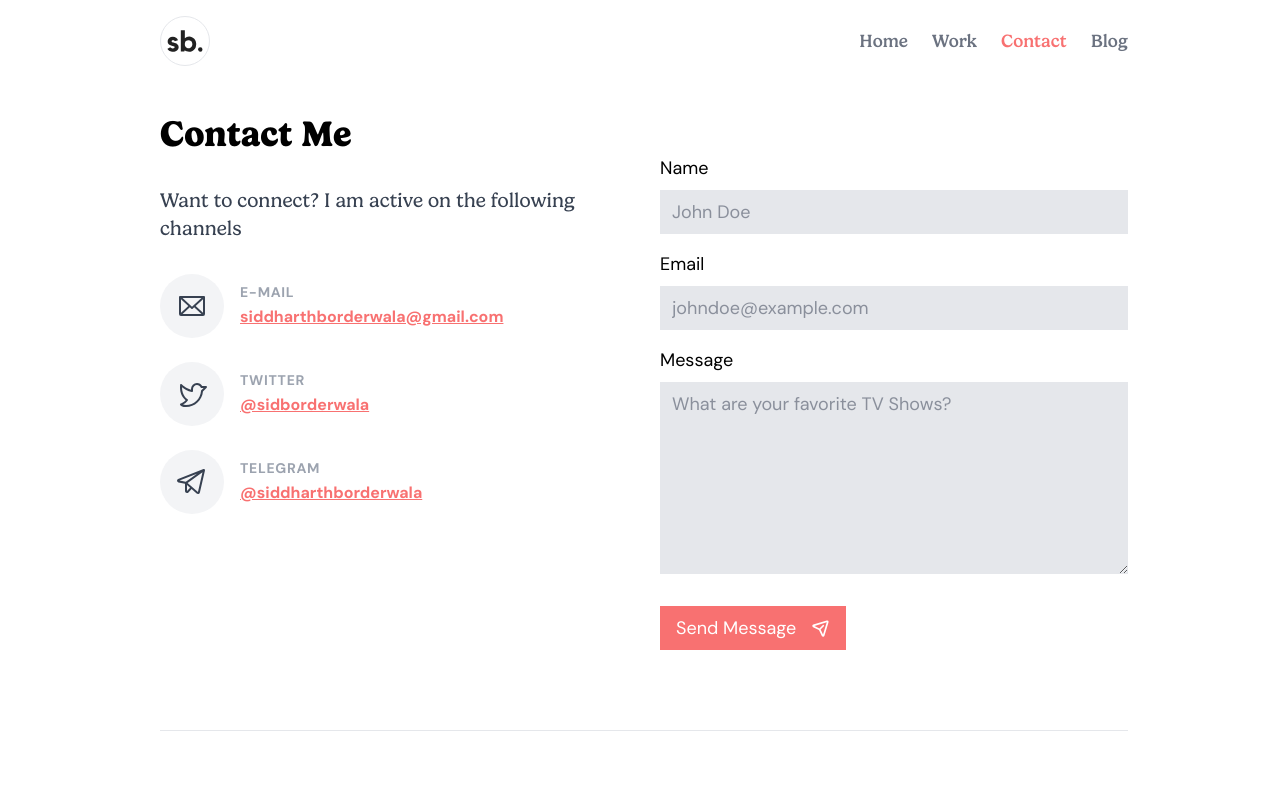
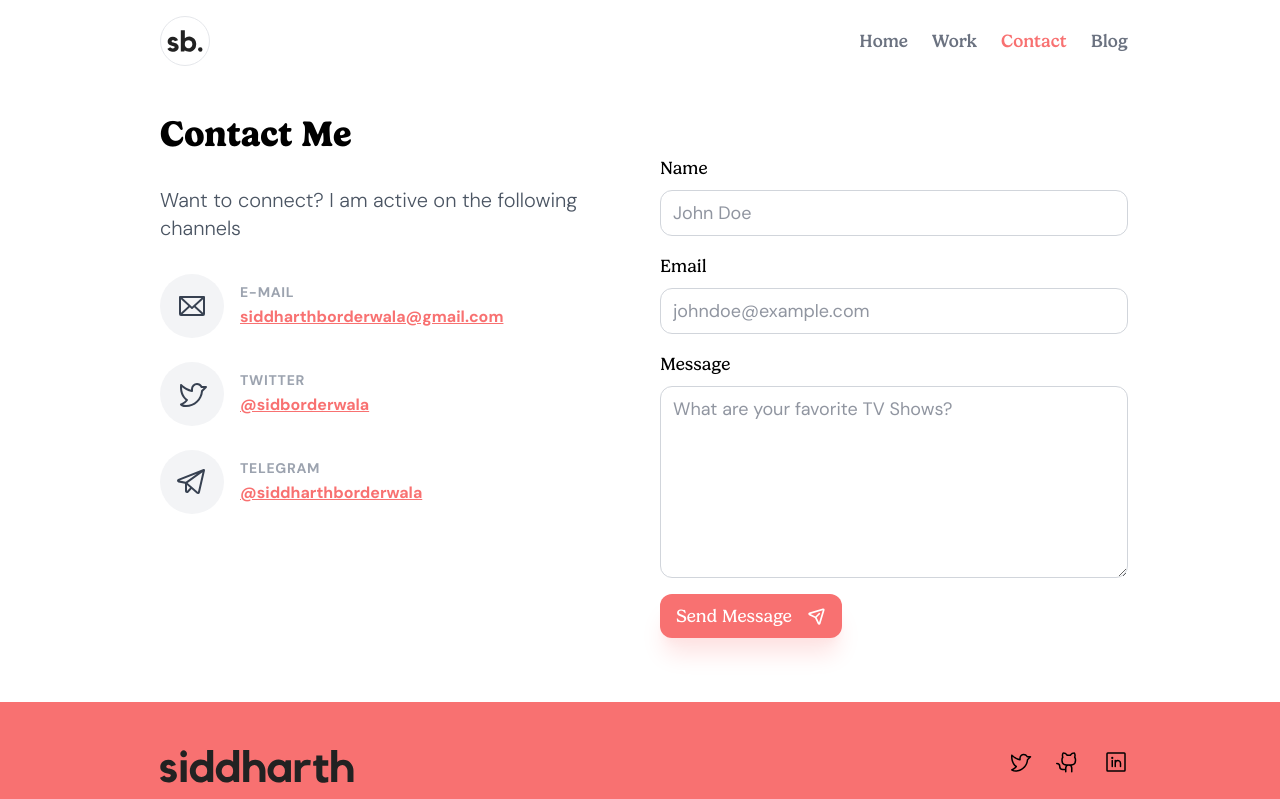
Before and after one commit to siddharthborderwala/siddharthborderwala.com, a Next.js app: page /contact in a window 1280 px wide. Shown: the top 799 px of the page. Built offline with nearby package versions, Linux system fonts and the light colour scheme; a web font is replaced by a local one.

Commit message:
progress

```diff
--- a/src/app/blog/page.tsx
+++ b/src/app/blog/page.tsx
@@ -85,7 +85,7 @@ const BlogPage = async () => {
                   height={300}
                   className="rounded shadow-sm w-full"
                 />
-                <h2 className="font-bold text-xl sm:text-2xl mt-4 text-gray-700">
+                <h2 className="font-medium text-xl sm:text-2xl mt-4 text-gray-700">
                   {info.title}
                 </h2>
                 <div className="flex justify-between items-center">
--- a/src/app/contact/page.tsx
+++ b/src/app/contact/page.tsx
@@ -9,6 +9,7 @@ import {
   TwitterLogo,
 } from '@phosphor-icons/react/dist/ssr';
 import ContactForm from '~/components/contact-form';
+import FadeInSection from '~/components/fade-in-section';
 
 export const metadata: Metadata = {
   title: 'Contact | Siddharth Borderwala',
@@ -20,14 +21,22 @@ const ContactPage = () => {
   return (
     <div className="pt-8">
       <main className="w-constraint pb-16">
+        <FadeInSection>
           <h1 className="text-4xl font-bold">Contact Me</h1>
+        </FadeInSection>
         <div className="flex flex-col sm:flex-row gap-12 sm:gap-8">
           <div className="flex-1">
-            <h2 className="text-xl mt-8 text-gray-700">
+            <FadeInSection delay={0.1}>
+              <h2 className="text-xl font-sans font-light mt-8 text-gray-600">
                 Want to connect? I am active on the following channels
               </h2>
+            </FadeInSection>
             <ul className="text-lg text-gray-700 mt-8 space-y-6">
-              <li className="font-bold flex items-center space-x-4">
+              <li>
+                <FadeInSection
+                  delay={0.4}
+                  className="font-bold flex items-center space-x-4"
+                >
                   <span className="bg-gray-100 p-2 w-10 sm:p-4 sm:w-16 rounded-full inline-flex items-center justify-center">
                     <Envelope size="100%" />
                   </span>
@@ -42,8 +51,13 @@ const ContactPage = () => {
                       siddharthborderwala@gmail.com
                     </ExternalLink>
                   </div>
+                </FadeInSection>
               </li>
-              <li className="font-bold flex items-center space-x-4">
+              <li>
+                <FadeInSection
+                  delay={0.5}
+                  className="font-bold flex items-center space-x-4"
+                >
                   <span className="bg-gray-100 p-2 w-10 sm:p-4 sm:w-16 rounded-full inline-flex items-center justify-center">
                     <TwitterLogo size="100%" />
                   </span>
@@ -58,8 +72,13 @@ const ContactPage = () => {
                       @sidborderwala
                     </ExternalLink>
                   </div>
+                </FadeInSection>
               </li>
-              <li className="font-bold flex items-center space-x-4">
+              <li>
+                <FadeInSection
+                  delay={0.6}
+                  className="font-bold flex items-center space-x-4"
+                >
                   <span className="bg-gray-100 p-2 w-10 sm:p-4 sm:w-16 rounded-full inline-flex items-center justify-center">
                     <TelegramLogo size="100%" />
                   </span>
@@ -74,21 +93,14 @@ const ContactPage = () => {
                       @siddharthborderwala
                     </ExternalLink>
                   </div>
+                </FadeInSection>
               </li>
             </ul>
           </div>
-          <div className="flex-1">
+          <FadeInSection delay={0.2} className="flex-1">
             <ContactForm />
+          </FadeInSection>
         </div>
-        </div>
-        <hr className="mt-16" />
-        <p className="text-xl text-gray-700 mt-16">
-          Find out more about the the work I do{' '}
-          <Link href="/#work" className="underline text-red-400">
-            here
-          </Link>
-          .
-        </p>
       </main>
     </div>
   );
--- /dev/null
+++ b/src/components/button-cta/index.tsx
@@ -0,0 +1,21 @@
+const ButtonCTA: React.FC<
+  React.PropsWithChildren<{
+    onClick?: () => void;
+    className?: string;
+    disabled?: boolean;
+    type: 'button' | 'submit' | 'reset';
+  }>
+> = ({ children, onClick, className, type, disabled }) => {
+  return (
+    <button
+      type={type}
+      onClick={onClick}
+      disabled={disabled}
+      className={`"group bg-red-400 disabled:bg-red-200 disabled:cursor-not-allowed font-serif text-white text-lg py-2 px-4 mt-8 inline-flex items-center rounded-xl transition-all shadow-xl shadow-red-100 hover:shadow-2xl hover:shadow-red-200 active:shadow-lg active:shadow-red-200" ${className}`}
+    >
+      {children}
+    </button>
+  );
+};
+
+export default ButtonCTA;
--- a/src/components/contact-form/index.tsx
+++ b/src/components/contact-form/index.tsx
@@ -10,6 +10,7 @@ import {
   XCircle,
 } from '@phosphor-icons/react/dist/ssr';
 import toast from 'react-hot-toast';
+import ButtonCTA from '../button-cta';
 
 const validateName = (name: string) => {
   if (name.trim().length === 0) {
@@ -127,7 +128,7 @@ const ContactForm = () => {
   return (
     <form onSubmit={handleSubmit} className="space-y-4">
       <div className="flex flex-col">
-        <label className="text-md sm:text-lg" htmlFor="name">
+        <label className="text-md sm:text-lg font-serif" htmlFor="name">
           Name
         </label>
         <input
@@ -135,7 +136,7 @@ const ContactForm = () => {
           type="text"
           name="name"
           placeholder="John Doe"
-          className="px-3 py-2 bg-gray-200 text-md sm:text-lg mt-2 text-gray-800 placeholder:text-gray-500/75"
+          className="px-3 py-2 bg-white border border-gray-300 text-md sm:text-lg mt-2 text-gray-800 placeholder:text-gray-500/75 rounded-xl"
           value={name.value}
           onChange={handleNameChange}
           disabled={submitting}
@@ -155,14 +156,14 @@ const ContactForm = () => {
         ) : null}
       </div>
       <div className="flex flex-col">
-        <label className="text-md sm:text-lg" htmlFor="email">
+        <label className="text-md sm:text-lg font-serif" htmlFor="email">
           Email
         </label>
         <input
           id="email"
           type="email"
           placeholder="johndoe@example.com"
-          className="px-3 py-2 bg-gray-200 text-md sm:text-lg mt-2 text-gray-800 placeholder:text-gray-500/75"
+          className="px-3 py-2 bg-white border border-gray-300 text-md sm:text-lg mt-2 text-gray-800 placeholder:text-gray-500/75 rounded-xl"
           value={email.value}
           onChange={handleEmailChange}
           disabled={submitting}
@@ -182,14 +183,14 @@ const ContactForm = () => {
         ) : null}
       </div>
       <div className="flex flex-col">
-        <label className="text-md sm:text-lg" htmlFor="message">
+        <label className="text-md sm:text-lg font-serif" htmlFor="message">
           Message
         </label>
         <textarea
           id="message"
           name="message"
           placeholder="What are your favorite TV Shows?"
-          className="px-3 py-2 bg-gray-200 text-md sm:text-lg mt-2 text-gray-800 placeholder:text-gray-500/75 min-h-[2.7rem] h-48"
+          className="px-3 py-2 bg-white border border-gray-300 text-md sm:text-lg mt-2 text-gray-800 placeholder:text-gray-500/75 min-h-[2.7rem] h-48 rounded-xl"
           value={message.value}
           onChange={handleMessageChange}
           disabled={submitting}
@@ -208,20 +209,14 @@ const ContactForm = () => {
           </p>
         ) : null}
       </div>
-      <div className="py-4">
-        <button
-          type="submit"
-          className="bg-red-400 disabled:cursor-not-allowed disabled:bg-red-300 text-white text-lg py-2 px-4 flex items-center"
-          disabled={submitting}
-        >
-          Send Message
-          {submitting ? (
-            <CircleNotch weight="bold" className="ml-4 animate-spin" />
-          ) : (
-            <PaperPlaneTilt weight="bold" className="ml-4" />
-          )}
-        </button>
-      </div>
+      <ButtonCTA type="submit" disabled={submitting} className="mt-2">
+        <span>Send Message</span>
+        {submitting ? (
+          <CircleNotch weight="bold" className="ml-4 animate-spin" />
+        ) : (
+          <PaperPlaneTilt weight="bold" className="ml-4" />
+        )}
+      </ButtonCTA>
     </form>
   );
 };
--- /dev/null
+++ b/src/components/fade-in-section/index.tsx
@@ -0,0 +1,54 @@
+'use client';
+
+import { AnimationProps, motion } from 'framer-motion';
+import { useState, useRef, useEffect } from 'react';
+
+const FadeInSection: React.FC<
+  React.PropsWithChildren<{
+    delay?: number;
+    ease?: AnimationProps['transition'];
+    className?: string;
+  }>
+> = ({ children, className, delay = 0, ease = 'easeInOut' }) => {
+  const [isVisible, setVisible] = useState(false);
+  const checkerRef = useRef<HTMLDivElement | null>(null);
+
+  useEffect(() => {
+    if (!checkerRef.current) {
+      return;
+    }
+
+    const element = checkerRef.current;
+
+    const observer = new IntersectionObserver(entries => {
+      entries.forEach(entry => {
+        if (entry.isIntersecting) setVisible(true);
+      });
+    });
+
+    observer.observe(element);
+
+    return () => observer.unobserve(element);
+  }, []);
+
+  if (!isVisible) {
+    return (
+      <div ref={checkerRef} className={className}>
+        {children}
+      </div>
+    );
+  }
+
+  return (
+    <motion.div
+      initial={{ opacity: 0, y: 16 }}
+      animate={{ opacity: isVisible ? 1 : 0, y: 0 }}
+      transition={{ ease, delay }}
+      className={className}
+    >
+      {children}
+    </motion.div>
+  );
+};
+
+export default FadeInSection;
--- /dev/null
+++ b/src/components/link-cta/index.tsx
@@ -0,0 +1,28 @@
+import { ArrowRight, CaretRight } from '@phosphor-icons/react/dist/ssr';
+import Link from 'next/link';
+
+const LinkCTA: React.FC<{
+  href: string;
+  label: string;
+}> = ({ href, label }) => {
+  return (
+    <Link
+      href={href}
+      className="group bg-red-400 font-serif text-white text-lg py-2 px-4 mt-8 inline-flex items-center rounded-xl transition-all shadow-xl shadow-red-100 hover:shadow-2xl hover:shadow-red-200 active:shadow-lg active:shadow-red-200"
+    >
+      <span className="mr-3">{label}</span>
+      <div className="relative w-4 h-4 mb-[2px]">
+        <CaretRight
+          className="absolute inset-0 opacity-100 scale-100 group-hover:scale-0 transition-all group-hover:opacity-0 group-hover:translate-x-4"
+          weight="bold"
+        />
+        <ArrowRight
+          className="absolute inset-0 opacity-0 scale-0 group-hover:scale-100 transition-all group-hover:opacity-100 -translate-x-4 group-hover:translate-x-0"
+          weight="bold"
+        />
+      </div>
+    </Link>
+  );
+};
+
+export default LinkCTA;
--- a/src/components/navbar/index.tsx
+++ b/src/components/navbar/index.tsx
@@ -55,12 +55,10 @@ const MobileNav = () => {
           />
           <p className="sr-only">Siddharth Borderwala</p>
         </Link>
-        {!isOpen ? (
         <button title="Open Menu" onClick={() => setIsOpen(true)}>
           <p className="sr-only">Open Menu</p>
           <List size="30" weight="bold" />
         </button>
-        ) : null}
       </div>
       <AnimatePresence mode="wait">
         {isOpen ? (
@@ -76,12 +74,10 @@ const MobileNav = () => {
                 />
                 <p className="sr-only">Siddharth Borderwala</p>
               </Link>
-              {isOpen ? (
               <button title="Close Menu" onClick={() => setIsOpen(false)}>
                 <p className="sr-only">Close Menu</p>
                 <X size="30" weight="bold" />
               </button>
-              ) : null}
             </div>
             <motion.nav
               initial={{ opacity: 0, y: 16 }}
@@ -132,14 +128,14 @@ const DesktopNav = () => {
 
 const Nav = () => {
   return (
-    <>
+    <nav>
       <div className="block sm:hidden relative">
         <MobileNav />
       </div>
       <div className="hidden sm:block">
         <DesktopNav />
       </div>
-    </>
+    </nav>
   );
 };
 
```
Also changed, not shown: src/app/page.tsx (+2 -71 lines). Lines whose indentation alone changed are shown as unchanged.
